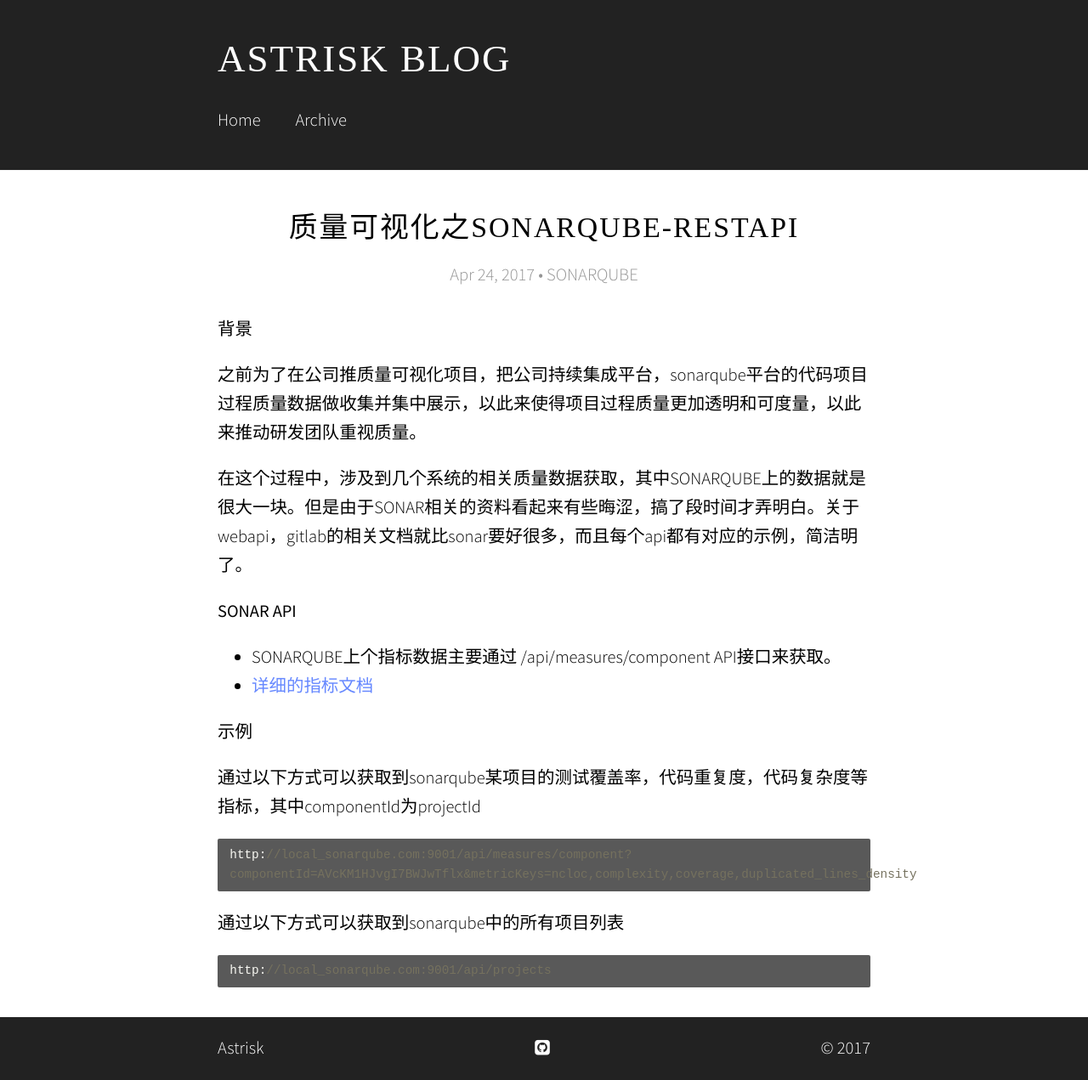
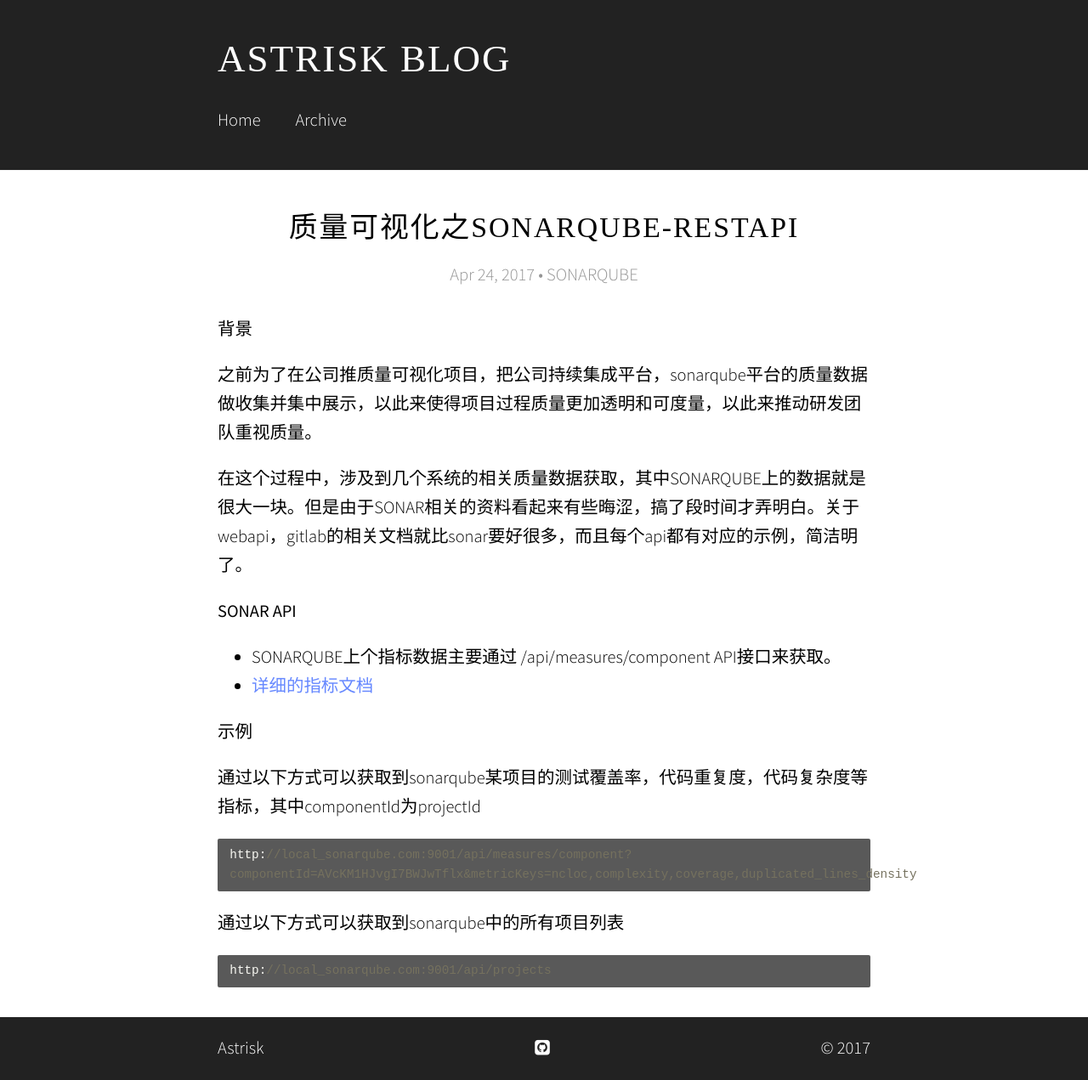
Before and after one commit to astrisk/astrisk.github.io, a Jekyll site: the page built from _posts/2017-04-24-sonar-restapi.md, in a window 1280 px wide. Shown: the whole page at 85% size. Built offline with Jekyll 4.4.1, drawn with Linux system fonts in a browser that asks for light colours; some web fonts are replaced.

Commit message:
删除多余语句

```diff
--- a/_posts/2017-04-24-sonar-restapi.md
+++ b/_posts/2017-04-24-sonar-restapi.md
@@ -6,7 +6,7 @@
 
 **背景**
 
-之前为了在公司推质量可视化项目，把公司持续集成平台，sonarqube平台的代码项目过程质量数据做收集并集中展示，以此来使得项目过程质量更加透明和可度量，以此来推动研发团队重视质量。
+之前为了在公司推质量可视化项目，把公司持续集成平台，sonarqube平台的质量数据做收集并集中展示，以此来使得项目过程质量更加透明和可度量，以此来推动研发团队重视质量。
 
 在这个过程中，涉及到几个系统的相关质量数据获取，其中SONARQUBE上的数据就是很大一块。但是由于SONAR相关的资料看起来有些晦涩，搞了段时间才弄明白。关于webapi，gitlab的相关文档就比sonar要好很多，而且每个api都有对应的示例，简洁明了。
 
```
